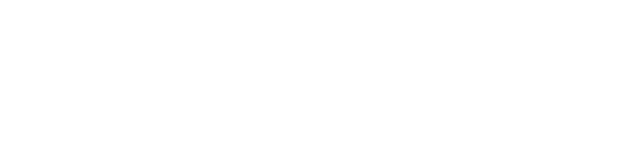
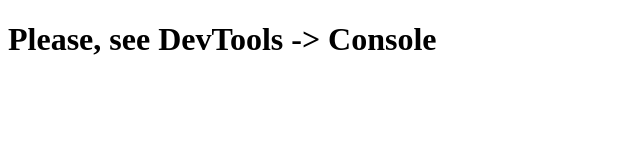
Before and after one commit to RenatKhrashchevskyi/Functions, a plain HTML site: page index.html in a window 1280 px wide. Shown: the whole page, without its empty margins (0-640 px from the left). Drawn offline with Linux system fonts and the light colour scheme.

Commit message:
Update index.html

```diff
--- a/index.html
+++ b/index.html
@@ -8,6 +8,7 @@
 </head>
 <body>
 
+    <h1>Please, see DevTools -> Console</h1>
 
     <script src='functions.js'></script>
 </body>
```
